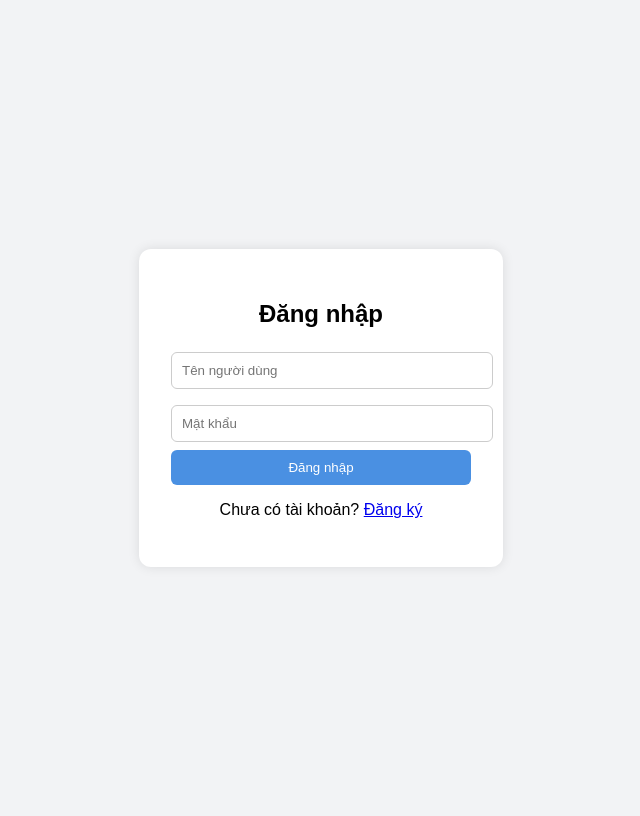
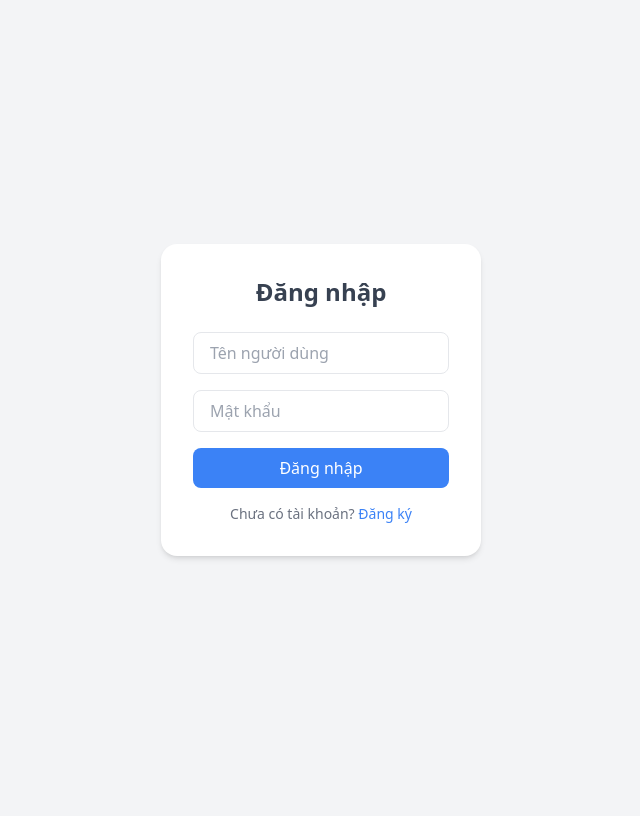
Before and after one commit to TranQuangTruc/Chat-Application, a Flask app: page / in a window 1280 px wide. Shown: the whole page, without its empty margins (319-959 px from the left). After the commit the page ends 559 px from the top, so only its background shows below. Run offline with Flask 3, Linux system fonts and the light colour scheme; some libraries are stand-ins or nearby versions.

Commit message:
Update Register

```diff
--- a/chap_app_ui/app.py
+++ b/chap_app_ui/app.py
@@ -4,7 +4,11 @@ app = Flask(__name__)
 
 @app.route("/")
 def login():
-    return render_template("login.html")
+    return render_template("login.html", title="Đăng nhập")
+
+@app.route("/register")
+def register():
+    return render_template("register.html", title="Đăng ký")
 
 if __name__ == "__main__":
     app.run(debug=True)
--- a/chap_app_ui/static/css/style.css
+++ /dev/null
@@ -1,49 +0,0 @@
-body {
-    font-family: Arial, sans-serif;
-    background: #f2f3f5;
-    display: flex;
-    justify-content: center;
-    align-items: center;
-    height: 100vh;
-}
-
-.login-container {
-    display: flex;
-    justify-content: center;
-    align-items: center;
-}
-
-.login-box {
-    background: white;
-    padding: 2rem;
-    border-radius: 12px;
-    box-shadow: 0 0 12px rgba(0,0,0,0.1);
-    width: 300px;
-    text-align: center;
-}
-
-.login-box h2 {
-    margin-bottom: 1rem;
-}
-
-.login-box input {
-    width: 100%;
-    padding: 10px;
-    margin: 8px 0;
-    border: 1px solid #ccc;
-    border-radius: 6px;
-}
-
-.login-box button {
-    width: 100%;
-    padding: 10px;
-    background-color: #4a90e2;
-    color: white;
-    border: none;
-    border-radius: 6px;
-    cursor: pointer;
-}
-
-.login-box button:hover {
-    background-color: #357ABD;
-}
--- a/chap_app_ui/templates/base.html
+++ b/chap_app_ui/templates/base.html
@@ -3,9 +3,9 @@
 <head>
     <meta charset="UTF-8">
     <title>{{ title or "Chat App" }}</title>
-    <link rel="stylesheet" href="{{ url_for('static', filename='css/style.css') }}">
+    <script src="https://cdn.tailwindcss.com"></script>
 </head>
-<body>
+<body class="bg-gray-100 min-h-screen flex items-center justify-center">
     {% block content %}{% endblock %}
 </body>
 </html>
--- a/chap_app_ui/templates/login.html
+++ b/chap_app_ui/templates/login.html
@@ -1,15 +1,25 @@
 {% extends "base.html" %}
 
 {% block content %}
-<div class="login-container">
-    <div class="login-box">
-        <h2>Đăng nhập</h2>
-        <form>
-            <input type="text" placeholder="Tên người dùng" required>
-            <input type="password" placeholder="Mật khẩu" required>
-            <button type="submit">Đăng nhập</button>
-        </form>
-        <p>Chưa có tài khoản? <a href="#">Đăng ký</a></p>
-    </div>
+<div class="bg-white rounded-2xl shadow-md p-8 w-80">
+    <h2 class="text-2xl font-semibold text-center text-gray-700 mb-6">Đăng nhập</h2>
+
+    <form>
+        <input type="text" placeholder="Tên người dùng"
+               class="w-full mb-4 px-4 py-2 border rounded-lg focus:ring-2 focus:ring-blue-400 outline-none" required>
+
+        <input type="password" placeholder="Mật khẩu"
+               class="w-full mb-4 px-4 py-2 border rounded-lg focus:ring-2 focus:ring-blue-400 outline-none" required>
+
+        <button type="submit"
+                class="w-full bg-blue-500 hover:bg-blue-600 text-white py-2 rounded-lg transition duration-200">
+            Đăng nhập
+        </button>
+    </form>
+
+    <p class="mt-4 text-center text-sm text-gray-500">
+    Chưa có tài khoản?
+    <a href="/register" class="text-blue-500 hover:underline">Đăng ký</a>
+    </p>
 </div>
 {% endblock %}
```
Also changed, not shown: chap_app_ui/templates/register.html (added, +31 -0 lines).
